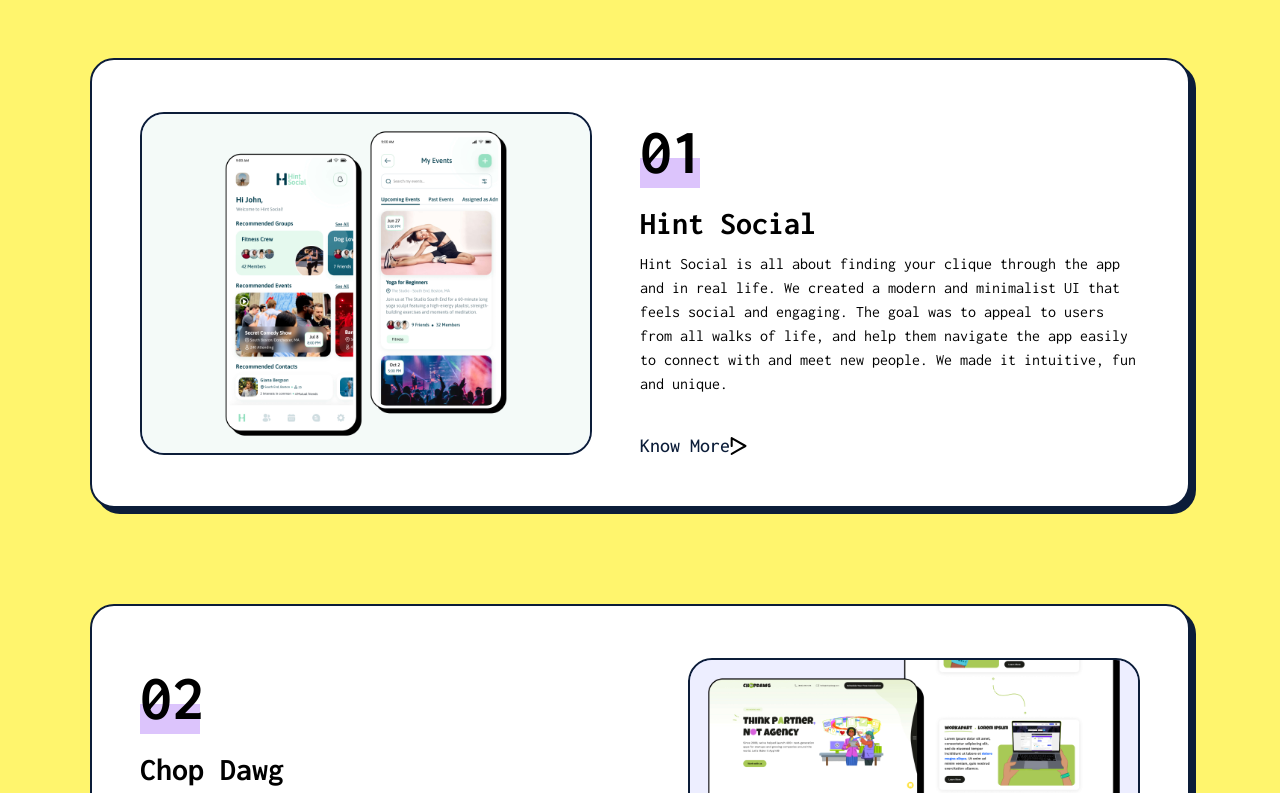
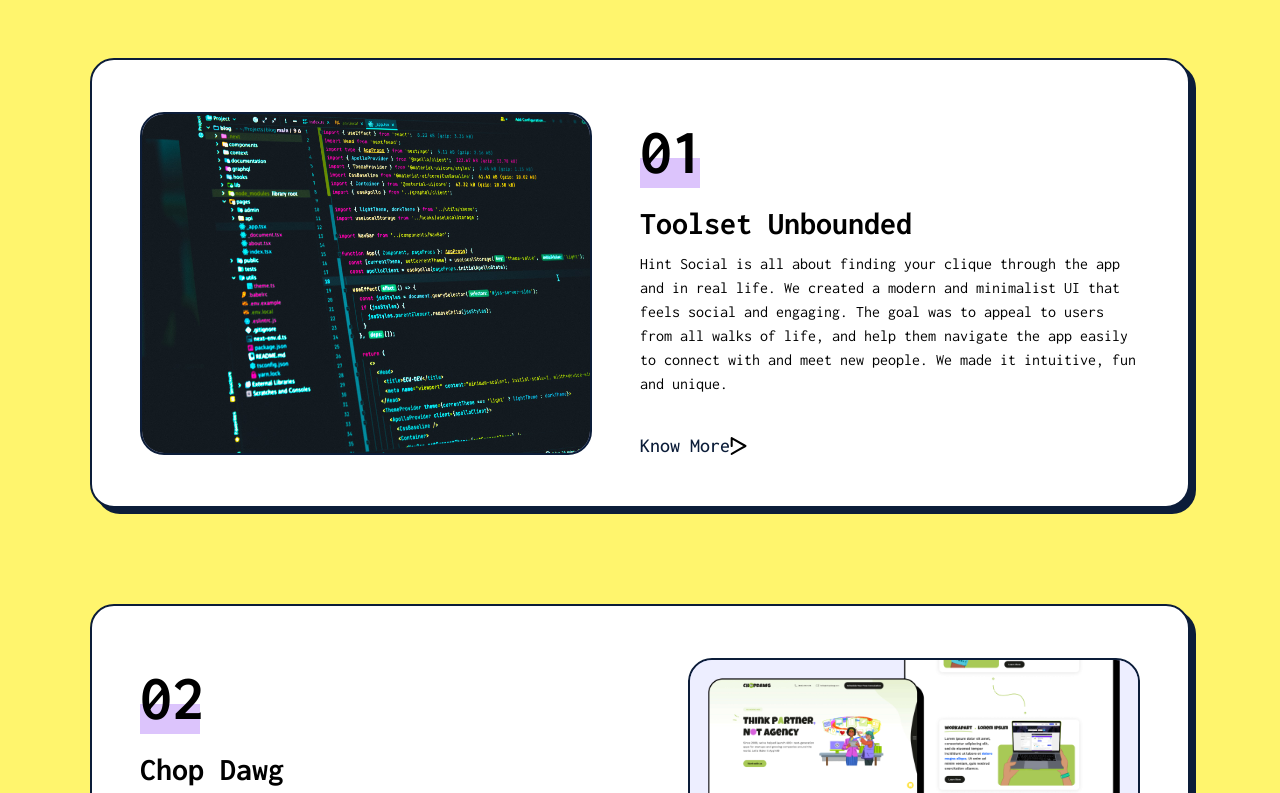
Before and after one commit to oss2019/SOI_2k23, a Next.js app: page / in a window 1280 px wide. Shown: the part 1607-2400 px from the top of the page. Built offline with nearby package versions, Linux system fonts and the light colour scheme.

Commit message:
updated some items...

```diff
--- a/src/components/Events/EventCard/EventCard.jsx
+++ b/src/components/Events/EventCard/EventCard.jsx
@@ -29,6 +29,7 @@
                     src={`${prefix + "/Events/event-button.svg"}`}
                     fill
                     priority
+                    alt="button"
                   />
                 </div>
               </a>
--- a/src/components/Events/data.js
+++ b/src/components/Events/data.js
@@ -1,33 +1,33 @@
 const data =  [
   {
-    heading:"Hint Social",
+    heading:"Toolset Unbounded",
     content:"Hint Social is all about finding your clique through the app and in real life. We created a modern and minimalist UI that feels social and engaging. The goal was to appeal to users from all walks of life, and help them navigate the app easily to connect with and meet new people. We made it intuitive, fun and unique.",
-    image:"/Events/test-event-1.jpeg",
-    knowMoreLink:""
+    image:"/Events/IMAGE_CODING_CLUB_01.jpg",
+    knowMoreLink:"https://youtu.be/dQw4w9WgXcQ"
   },
   {
     heading:"Chop Dawg",
     content:"We revamped Chop Dawg's website to enhance their brand image, with a specific focus on the UI design. Collaborating closely with their team in charge of development text content and certain branding assets, we aimed to create a distinct and modern UI that set them apart from competitors while still being engaging and enjoyable.",
     image:"/Events/test-event-2.jpeg",
-    knowMoreLink:""
+    knowMoreLink:"https://youtu.be/dQw4w9WgXcQ"
   },
   {
     heading:"Clarovigeo",
     content:"We created this user interface design for Jennifer Mindock, a NASA member from J4 Insights. Her goal was to make this app feel special. In Jennifer's own words 'Like your own little gem'. We took inspiration from Space, Nasa, and aeronautics to create a unique dashboard that helps keep track of your mood and emotional state.",
     image:"/Events/test-event-3.jpeg",
-    knowMoreLink:""
+    knowMoreLink:"https://youtu.be/dQw4w9WgXcQ"
   },
   {
     heading:"Hint Social",
     content:"Hint Social is all about finding your clique through the app and in real life. We created a modern and minimalist UI that feels social and engaging. The goal was to appeal to users from all walks of life, and help them navigate the app easily to connect with and meet new people. We made it intuitive, fun and unique.",
     image:"/Events/test-event-1.jpeg",
-    knowMoreLink:""
+    knowMoreLink:"https://youtu.be/dQw4w9WgXcQ"
   },
   {
     heading:"Chop Dawg",
     content:"We revamped Chop Dawg's website to enhance their brand image, with a specific focus on the UI design. Collaborating closely with their team in charge of development text content and certain branding assets, we aimed to create a distinct and modern UI that set them apart from competitors while still being engaging and enjoyable.",
     image:"/Events/test-event-2.jpeg",
-    knowMoreLink:""
+    knowMoreLink:"https://youtu.be/dQw4w9WgXcQ"
   }
 ]
 
--- a/src/components/Timeline/Timeline.jsx
+++ b/src/components/Timeline/Timeline.jsx
@@ -39,6 +39,9 @@
                     <h2 className="vertical-timeline-element-title">
                       {data.title}
                     </h2>
+                    <h5 className="vertical-timeline-element-subtitle">
+                      {data.location}
+                    </h5>
                     <p id="description">{data.description}</p>
                   </VerticalTimelineElement>
                 )
--- a/src/components/Timeline/timeline_data.js
+++ b/src/components/Timeline/timeline_data.js
@@ -2,11 +2,10 @@
   {
     id: 1,
     title: "Toolset Unbounded",
+    location: "Coding Club, IIT Dharwad",
     description:
-      "Conducted by Coding Club, IIT Dharwad. Registrations started",
-    buttonText: "View Frontend Projects",
-    date: "27th May 23 - Not Decided Yet",
-    icon: "work",
+      "Registrations Started.",
+    date: "27th May - 29th May",
   },
   {
     id: 2,
@@ -21,6 +20,14 @@
   },
   {
     id: 3,
+    title: "Toolset Unbounded",
+    location: "Coding Club, IIT Dharwad",
+    description:
+      "First Report Submission",
+    date: "5th June EOD",
+  },
+  {
+    id: 7,
     title: "Quality Assurance Engineer",
     location: "South Warren, Geshington",
     description:
```
Also changed, not shown: src/components/Teams/data.js (+4 -4 lines), public/Events/IMAGE_CODING_CLUB_01.jpg (added).
